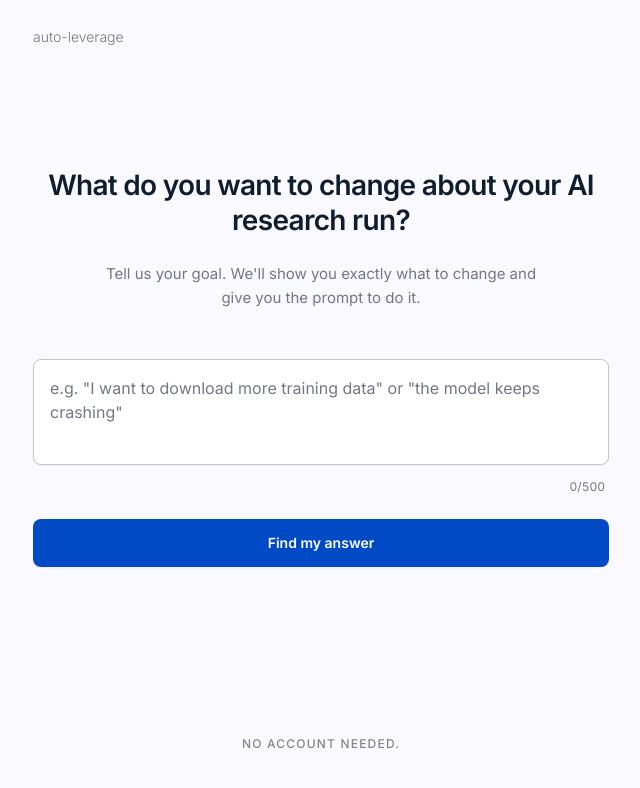
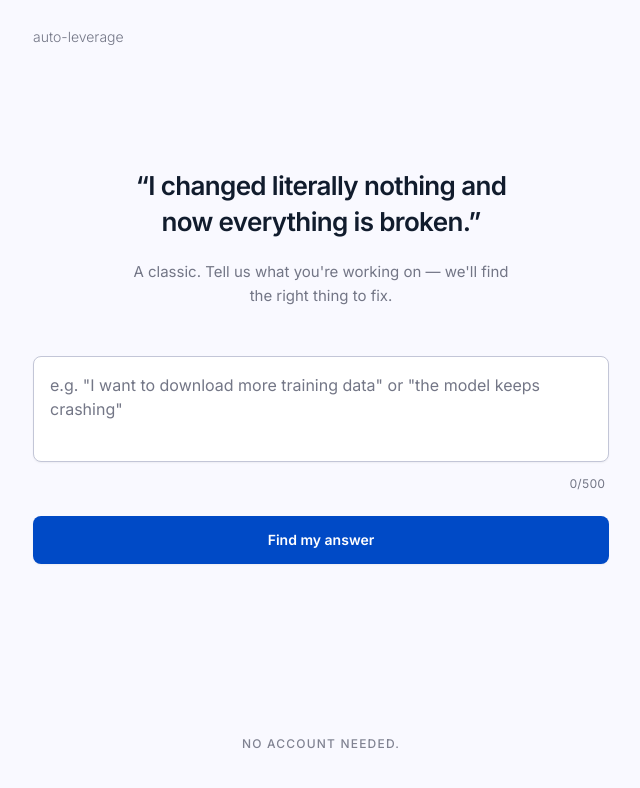
Before and after one commit to anhnguyensynctree/auto-leverage, a Next.js app: page / in a window 1280 px wide. Shown: the top 788 px of the page, without its empty margins (319-959 px from the left). Built offline with nearby package versions, Linux system fonts and the light colour scheme.

Commit message:
fix(home): replace H1 with relatable ML frustration quote

```diff
--- a/app/page.tsx
+++ b/app/page.tsx
@@ -8,13 +8,14 @@ export default function Home() {
       </header>
 
       <main className="flex-grow w-full max-w-[640px] px-8 pt-12 md:pt-24 flex flex-col gap-12">
-        <section className="flex flex-col gap-6 text-center">
-          <h1 className="text-[28px] font-semibold text-on-surface leading-tight tracking-tight">
-            What do you want to change about your AI research run?
+        <section className="flex flex-col gap-5 text-center">
+          <h1 className="text-[26px] font-semibold text-on-surface leading-snug tracking-tight max-w-[420px] mx-auto">
+            &ldquo;I changed literally nothing and now everything is
+            broken.&rdquo;
           </h1>
-          <p className="text-[15px] text-outline leading-relaxed max-w-[440px] mx-auto">
-            Tell us your goal. We&apos;ll show you exactly what to change and
-            give you the prompt to do it.
+          <p className="text-[15px] text-outline leading-relaxed max-w-[400px] mx-auto">
+            A classic. Tell us what you&apos;re working on — we&apos;ll find the
+            right thing to fix.
           </p>
         </section>
 
```
